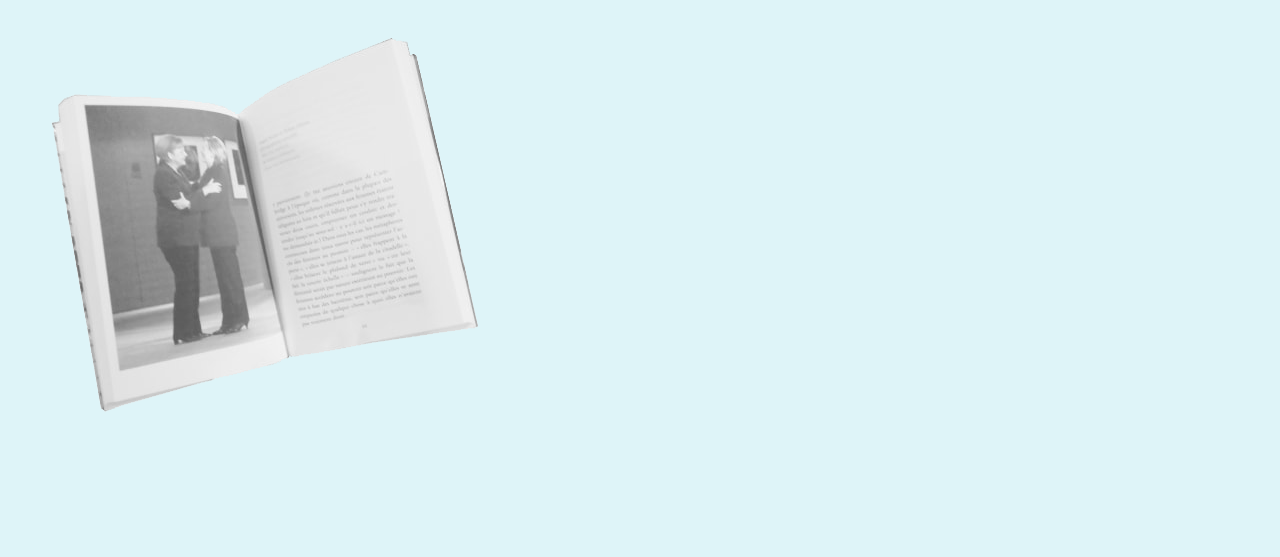
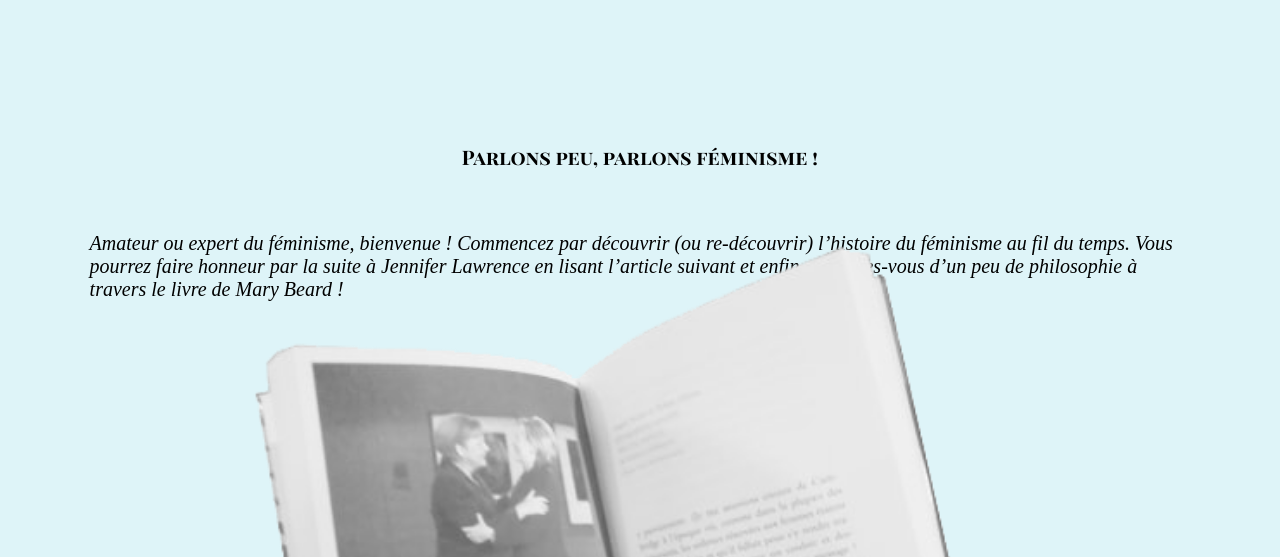
Before and after one commit to Beaurain-Hugo/ProjetS1, a plain HTML site: page index.html in a window 1280 px wide. Shown: the part 175-732 px from the top of the page. Drawn offline with nearby package versions, Linux system fonts and the light colour scheme; a web font is replaced by a local one.

Commit message:
Finalisation page accueil

```diff
--- a/index.html
+++ b/index.html
@@ -41,10 +41,10 @@
         </header>
 
         <main>
-            <div>
-                <h2>Parlons peu, parlons féminisme !</h2>
-                <p>Amateur ou expert du féminisme, bienvenue ! Commencez par découvrir (ou re-découvrir) l’histoire du féminisme au fil du temps. Vous pourrez faire honneur par la suite à Jennifer Lawrence en lisant l’article suivant et enfin, que dites-vous d’un peu de philosophie à travers le livre de Mary Beard !</p>
-                <img src="visuels/images/livre_accueil.png" alt="Livre Les Femmes et le pouvoir : un manifeste de Mary Beard ouvert">
+            <div class="homepage">
+                <h2 class="homepage__title page__title">Parlons peu, parlons féminisme !</h2>
+                <p class="homepage__introduction page__chapo">Amateur ou expert du féminisme, bienvenue ! Commencez par découvrir (ou re-découvrir) l’histoire du féminisme au fil du temps. Vous pourrez faire honneur par la suite à Jennifer Lawrence en lisant l’article suivant et enfin, que dites-vous d’un peu de philosophie à travers le livre de Mary Beard !</p>
+                <img class="homepage__img" src="visuels/images/livre_accueil.png" alt="Livre Les Femmes et le pouvoir : un manifeste de Mary Beard ouvert">
             </div>
             <div>
                 <article class="article">
--- /dev/null
+++ b/src/css/components/homepage.css
@@ -0,0 +1,4 @@
+.homepage__img{
+    width: 70%;
+    margin: -20% 0% -20% 13%;
+}
--- /dev/null
+++ b/src/css/components/page.css
@@ -0,0 +1,11 @@
+.page__title{
+    margin: 25% 20% 0% 20%;
+    text-align: center;
+}
+
+.page__chapo{
+    font-family: var(--font-chapo);
+    font-style: italic;
+    font-size: var(--chapo);
+    margin: 5% 7% 0%;
+}
--- a/src/css/style.css
+++ b/src/css/style.css
@@ -21,3 +21,5 @@
 /* Importation des components */
 @import url('components/menu.css');
 @import url('components/article.css');
+@import url('components/page.css');
+@import url('components/homepage.css');
--- a/src/css/utils/variables.css
+++ b/src/css/utils/variables.css
@@ -18,7 +18,7 @@
 --body-2: 0.62rem;
 --small-texte: 0.62rem;
 --footer: 0.62rem;
---chapô: 1.25rem;
+--chapo: 1.25rem;
 --small-texte-2: 0.62rem;
 
 /* Font-family styles */
```
